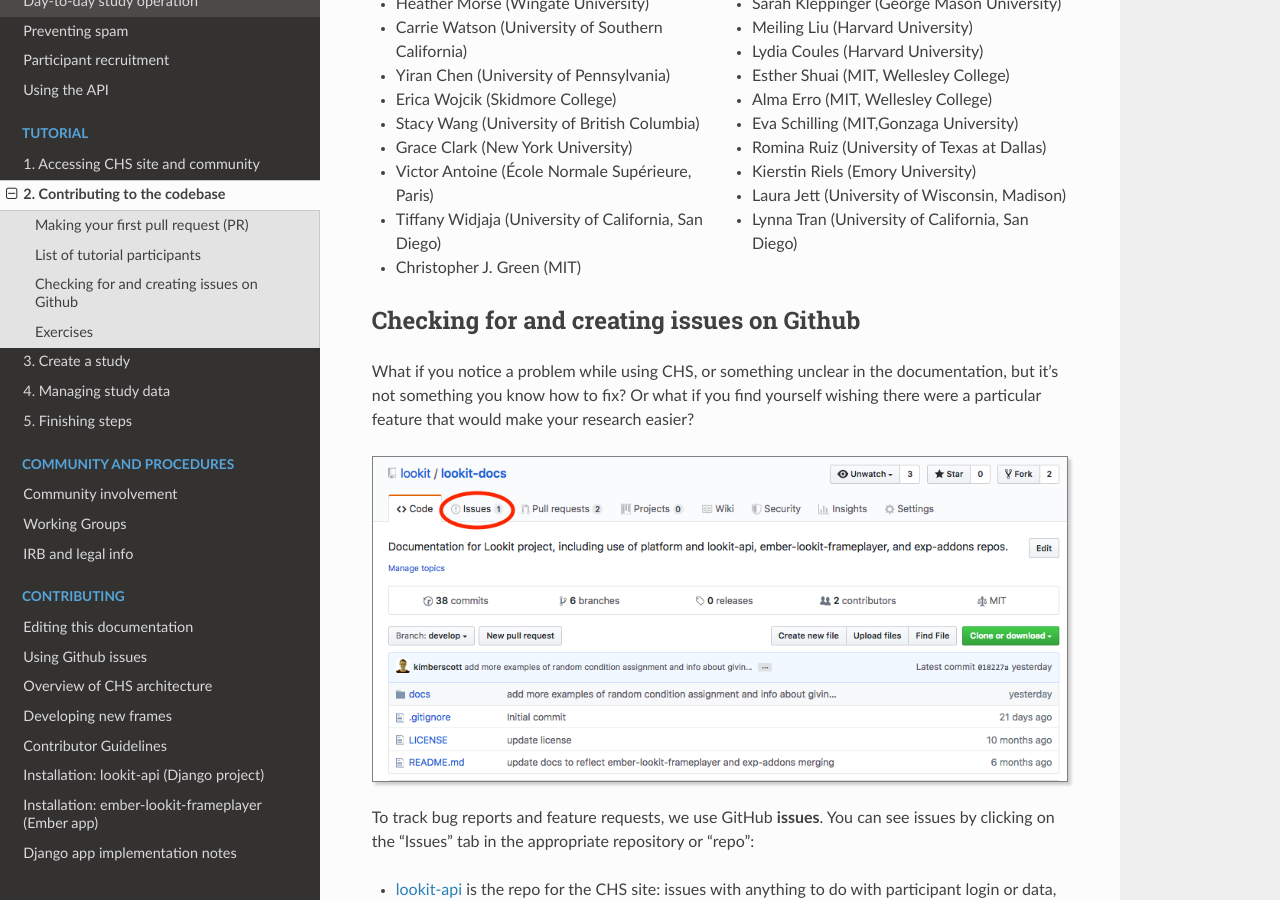
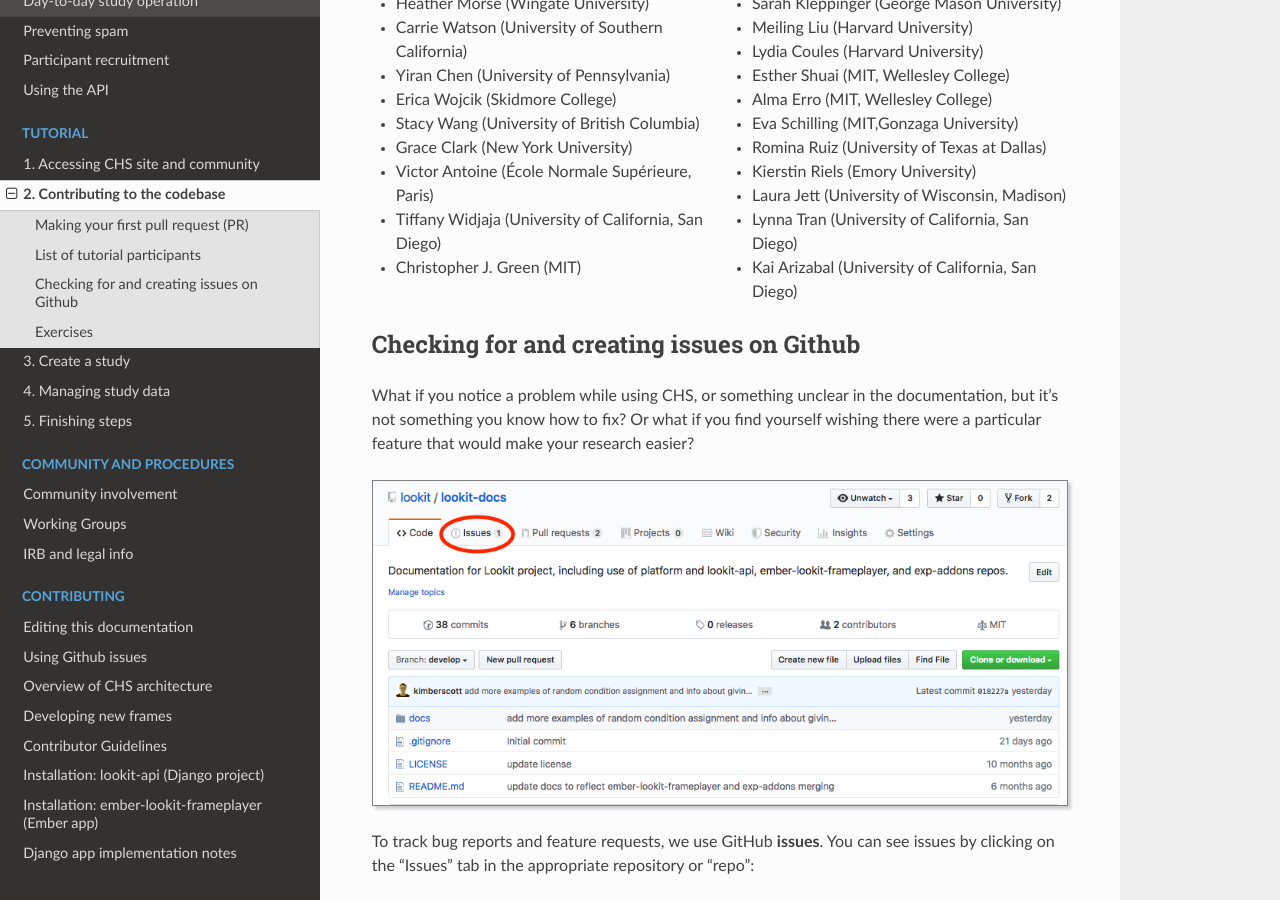
Before and after one commit to lookit/lookit-docs, a Sphinx documentation site: the page built from docs/source/tutorial-contributing.rst, in a window 1280 px wide and 900 px high, scrolled down 9537 px. Built offline with Sphinx 7.4.7 and the Read the Docs theme 3.1.0, drawn with Linux system fonts in a browser that asks for light colours.

Commit message:
Update tutorial-contributing.rst

```diff
--- a/docs/source/tutorial-contributing.rst
+++ b/docs/source/tutorial-contributing.rst
@@ -390,6 +390,7 @@
 - Kierstin Riels (Emory University)
 - Laura Jett (University of Wisconsin, Madison)
 - Lynna Tran (University of California, San Diego)
+- Kai Arizabal (University of California, San Diego)
 
 Checking for and creating issues on Github
 -------------------------------------------
```
